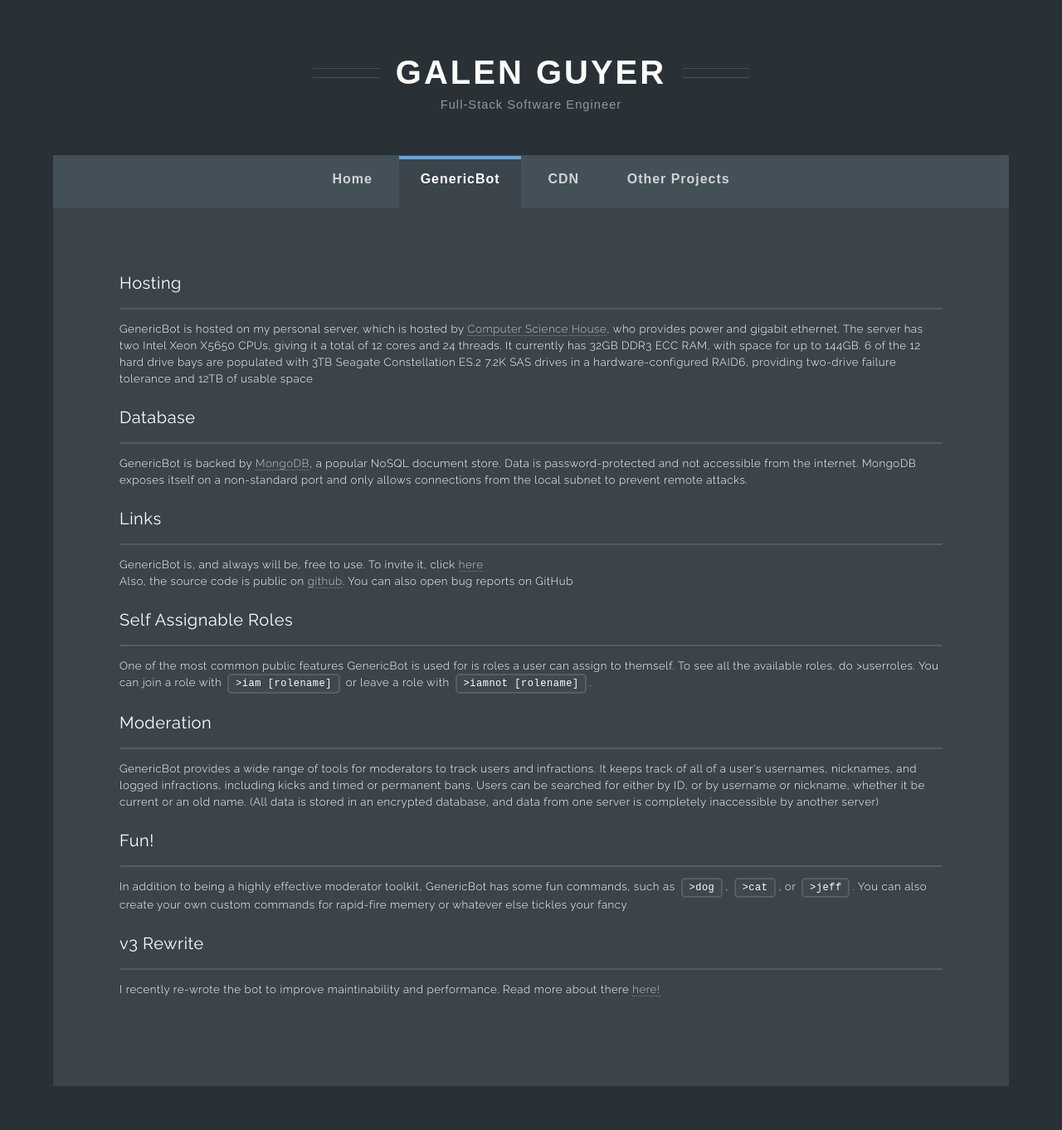
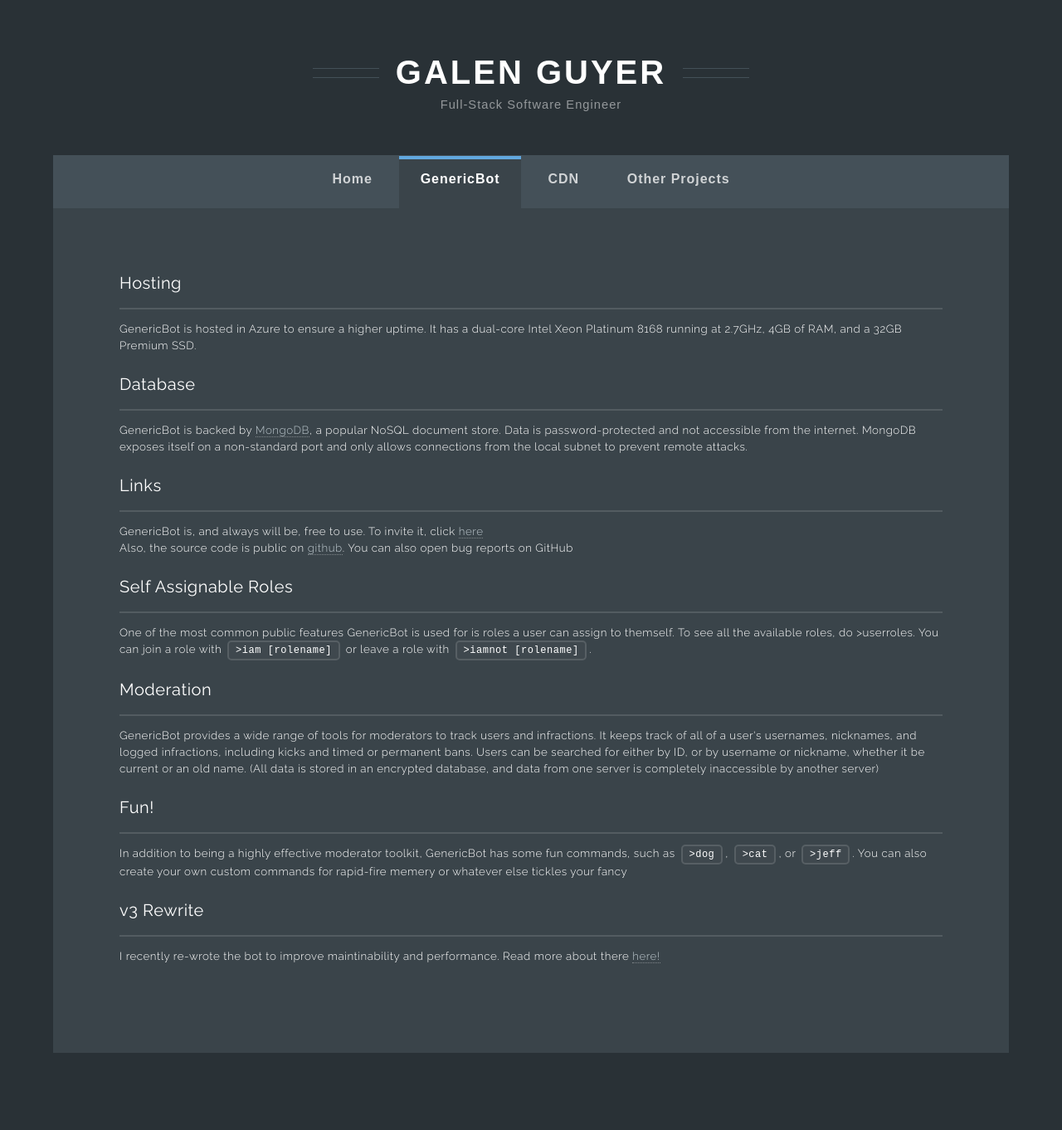
Before and after one commit to galenguyer/galenguyer.github.io.v1, a Jekyll site: the page built from genericbot/index.html, in a window 1280 px wide. Shown: the whole page at 83% size. Built offline with Jekyll 4.4.1, drawn with Linux system fonts in a browser that asks for light colours; after the commit the page ends 1322 px from its top, so only the background shows below that.

Commit message:
Update GenericBot hardware

```diff
--- a/genericbot/index.html
+++ b/genericbot/index.html
@@ -9,7 +9,7 @@ id: genericbot
 
 <article>
     <h3>Hosting</h3>
-    <p>GenericBot is hosted on my personal server, which is hosted by <a href="https://csh.rit.edu">Computer Science House</a>, who provides power and gigabit ethernet. The server has two Intel Xeon X5650 CPUs, giving it a total of 12 cores and 24 threads. It currently has 32GB DDR3 ECC RAM, with space for up to 144GB. 6 of the 12 hard drive bays are populated with 3TB Seagate Constellation ES.2 7.2K SAS drives in a hardware-configured RAID6, providing two-drive failure tolerance and 12TB of usable space</p>
+    <p>GenericBot is hosted in Azure to ensure a higher uptime. It has a dual-core Intel Xeon Platinum 8168 running at 2.7GHz, 4GB of RAM, and a 32GB Premium SSD.</p>
     <h3>Database</h3>
     <p>GenericBot is backed by <a href="https://www.mongodb.com/">MongoDB</a>, a popular NoSQL document store. Data is password-protected and not accessible from the internet. MongoDB exposes itself on a non-standard port and only allows connections from the local subnet to prevent remote attacks.</p>
     <h3>Links</h3>
```
